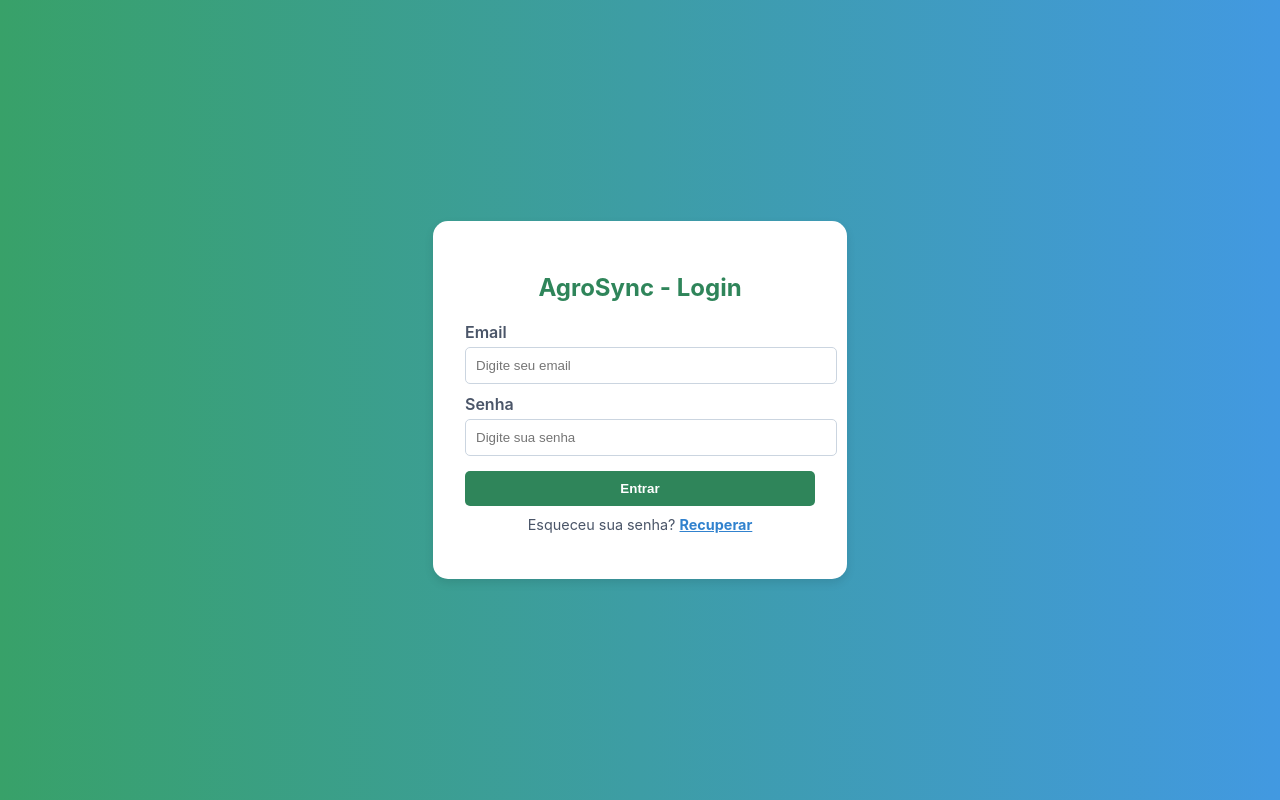
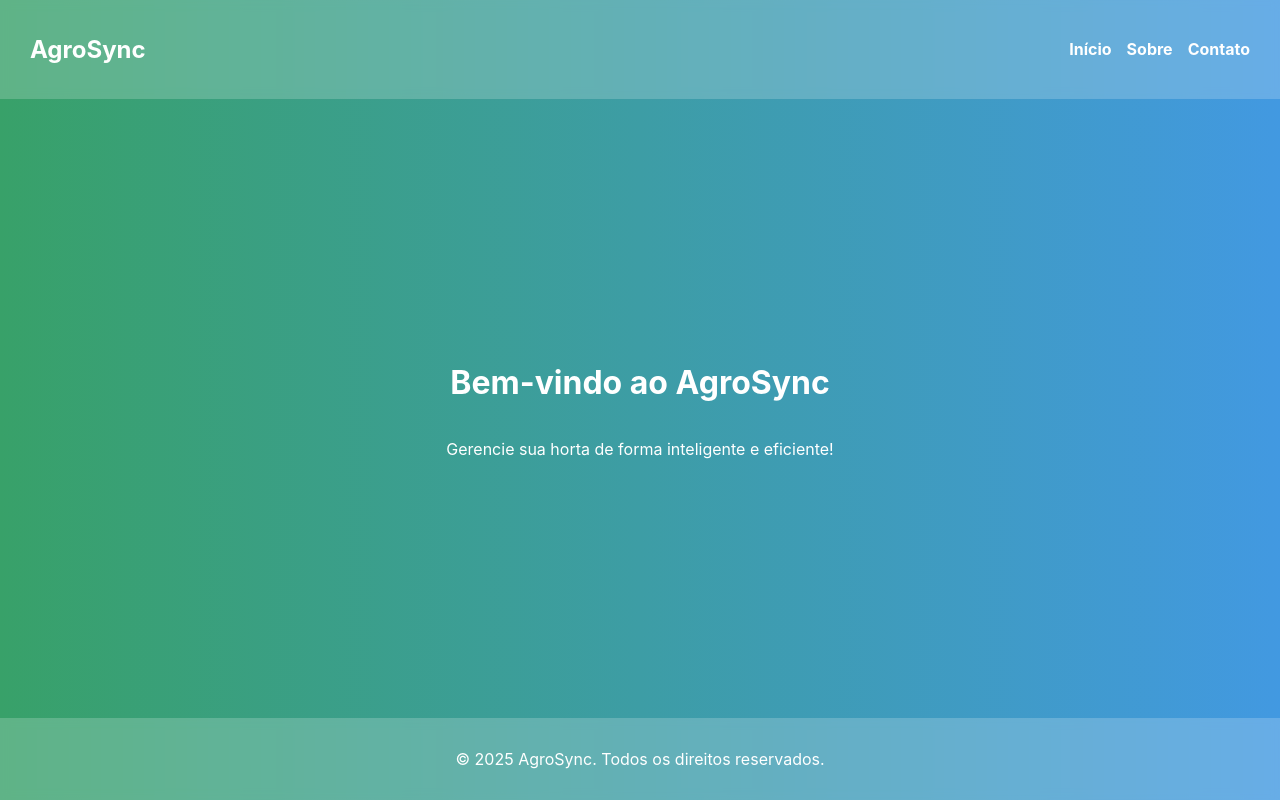
Before and after one commit to pedrohenrif/agro-sync, a React (Create React App) app: page / in a window 1280 px wide. Built offline with nearby package versions, Linux system fonts and the light colour scheme; the HTML template or start-up script is replaced by a standard one.

Commit message:
Pagina de login (Header e Footer)

```diff
--- a/src/App.tsx
+++ b/src/App.tsx
@@ -1,13 +1,15 @@
 import React from "react";
 import PerimetroSecao from "./components/PerimetroSecao";
 import Login from "./components/Login/Login";
+import Home from "./pages/Home/Home";
 import RecuperarSenha from "./components/RecuperarSenha/RecuperarSenha";
 
 
 function App() {
   return (
-    <Login />
+    //<Login />
     //<RecuperarSenha/>
+    <Home />
   );
 }
 
--- /dev/null
+++ b/src/components/Footer/Footer.css
@@ -0,0 +1,7 @@
+.footer {
+    text-align: center;
+    padding: 15px;
+    background-color: rgba(255, 255, 255, 0.2);
+    backdrop-filter: blur(5px);
+    color: white;
+  }
--- /dev/null
+++ b/src/components/Footer/Footer.tsx
@@ -0,0 +1,12 @@
+import React from "react";
+import "./Footer.css";
+
+const Footer: React.FC = () => {
+  return (
+    <footer className="footer">
+      <p>&copy; 2025 AgroSync. Todos os direitos reservados.</p>
+    </footer>
+  );
+};
+
+export default Footer;
--- /dev/null
+++ b/src/components/Header/Header.css
@@ -0,0 +1,29 @@
+.header {
+    display: flex;
+    justify-content: space-between;
+    align-items: center;
+    padding: 15px 30px;
+    background-color: rgba(255, 255, 255, 0.2);
+    backdrop-filter: blur(5px);
+  }
+
+  .header h2 {
+    font-size: 24px;
+    color: white;
+  }
+
+  .header ul {
+    list-style: none;
+    display: flex;
+    gap: 15px;
+  }
+
+  .header ul li a {
+    color: white;
+    text-decoration: none;
+    font-weight: bold;
+  }
+
+  .header ul li a:hover {
+    text-decoration: underline;
+  }
--- /dev/null
+++ b/src/components/Header/Header.tsx
@@ -0,0 +1,19 @@
+import React from "react";
+import "./Header.css";
+
+const Header: React.FC = () => {
+  return (
+    <header className="header">
+      <h2>AgroSync</h2>
+      <nav>
+        <ul>
+          <li><a href="#">Início</a></li>
+          <li><a href="#">Sobre</a></li>
+          <li><a href="#">Contato</a></li>
+        </ul>
+      </nav>
+    </header>
+  );
+};
+
+export default Header;
--- /dev/null
+++ b/src/pages/Home/Home.css
@@ -0,0 +1,17 @@
+.home-container {
+    display: flex;
+    flex-direction: column;
+    min-height: 100vh;
+    background: linear-gradient(to right, #38a169, #4299e1);
+    color: white;
+    text-align: center;
+  }
+
+  .home-body {
+    flex: 1;
+    display: flex;
+    flex-direction: column;
+    justify-content: center;
+    align-items: center;
+    padding: 20px;
+  }
--- /dev/null
+++ b/src/pages/Home/Home.tsx
@@ -0,0 +1,19 @@
+import React from "react";
+import Header from "../../components/Header/Header";
+import Footer from "../../components/Footer/Footer";
+import "./Home.css";
+
+const Home: React.FC = () => {
+  return (
+    <div className="home-container">
+      <Header />
+      <main className="home-body">
+        <h1>Bem-vindo ao AgroSync</h1>
+        <p>Gerencie sua horta de forma inteligente e eficiente!</p>
+      </main>
+      <Footer />
+    </div>
+  );
+};
+
+export default Home;
```
